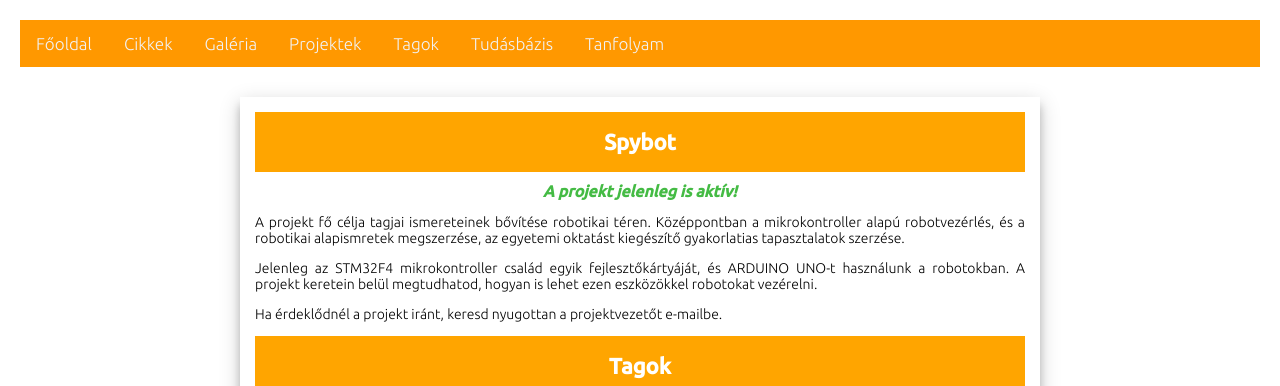
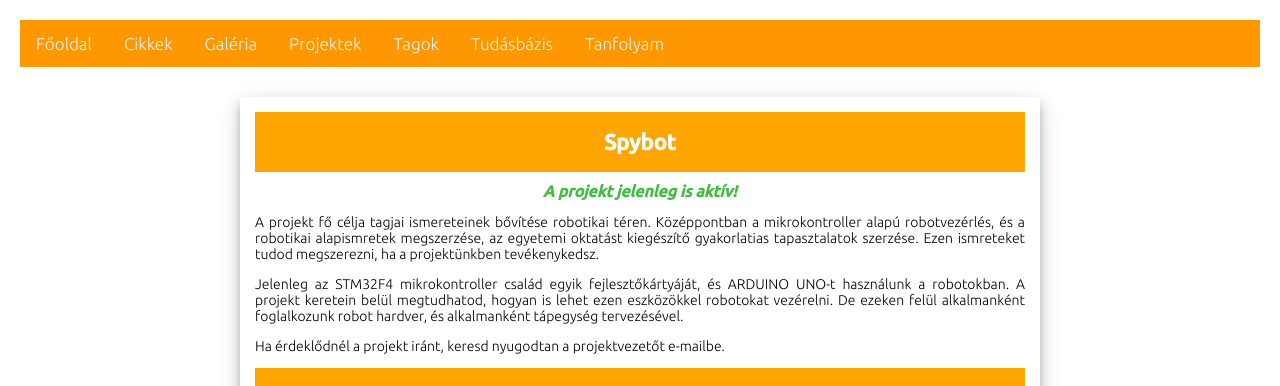
Before and after one commit to legokor/legokor.hu, a Jekyll site: the page built from _projects/spybot.md, in a window 1280 px wide, cut to the strip 0-386 px from the top of the page. Built offline with Jekyll 4.4.1, drawn with Linux system fonts in a browser that asks for light colours.

Commit message:
Update spybot.md

```diff
--- a/_projects/spybot.md
+++ b/_projects/spybot.md
@@ -9,8 +9,8 @@ members:
 - janko-andras
 ---
 
-A projekt fő célja tagjai ismereteinek bővítése robotikai téren. Középpontban a mikrokontroller alapú robotvezérlés, és a robotikai alapismretek megszerzése, az egyetemi oktatást kiegészítő gyakorlatias tapasztalatok szerzése.
+A projekt fő célja tagjai ismereteinek bővítése robotikai téren. Középpontban a mikrokontroller alapú robotvezérlés, és a robotikai alapismretek megszerzése, az egyetemi oktatást kiegészítő gyakorlatias tapasztalatok szerzése. Ezen ismreteket tudod megszerezni, ha a projektünkben tevékenykedsz.
 
-Jelenleg az STM32F4 mikrokontroller család egyik fejlesztőkártyáját, és ARDUINO UNO-t használunk a robotokban. A projekt keretein belül megtudhatod, hogyan is lehet ezen eszközökkel robotokat vezérelni.
+Jelenleg az STM32F4 mikrokontroller család egyik fejlesztőkártyáját, és ARDUINO UNO-t használunk a robotokban. A projekt keretein belül megtudhatod, hogyan is lehet ezen eszközökkel robotokat vezérelni. De ezeken felül alkalmanként foglalkozunk robot hardver, és alkalmanként tápegység tervezésével.
 
-Ha érdeklődnél a projekt iránt, keresd nyugottan a projektvezetőt e-mailbe.
+Ha érdeklődnél a projekt iránt, keresd nyugodtan a projektvezetőt e-mailbe.
```
